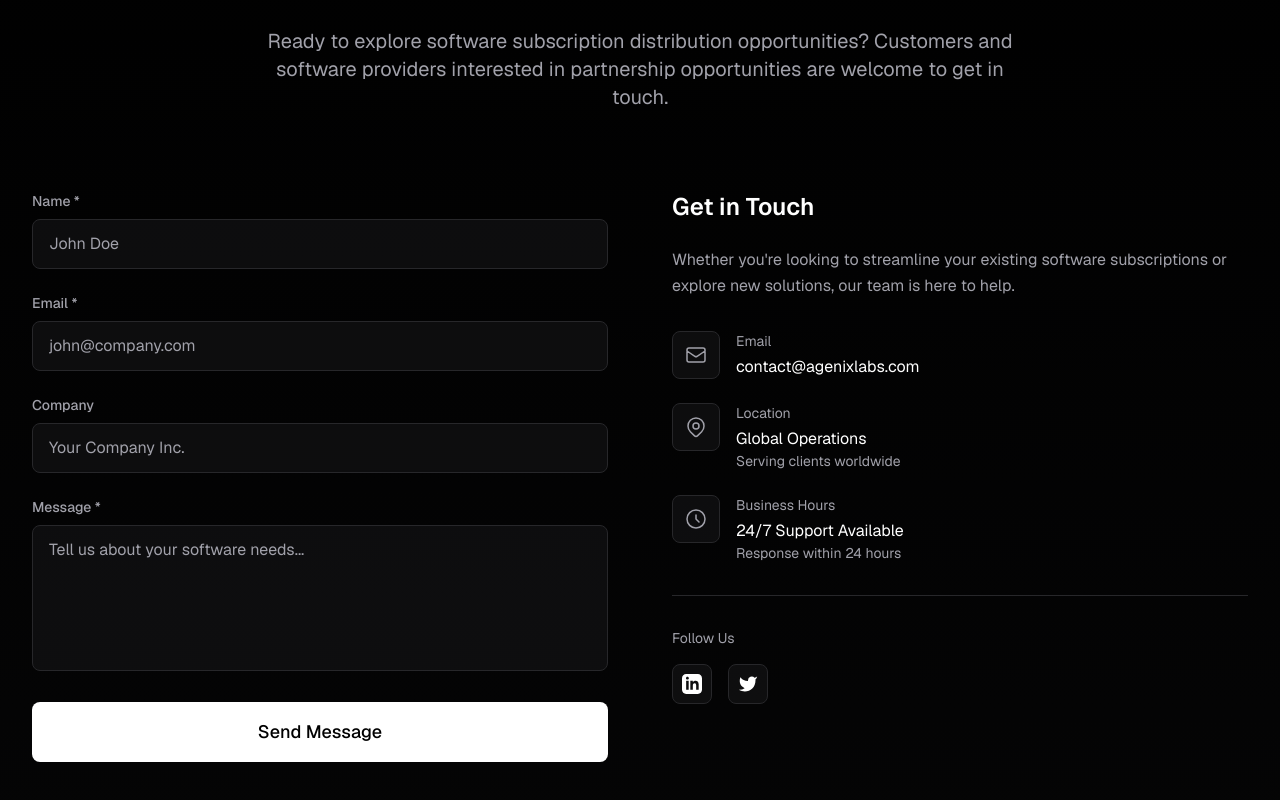
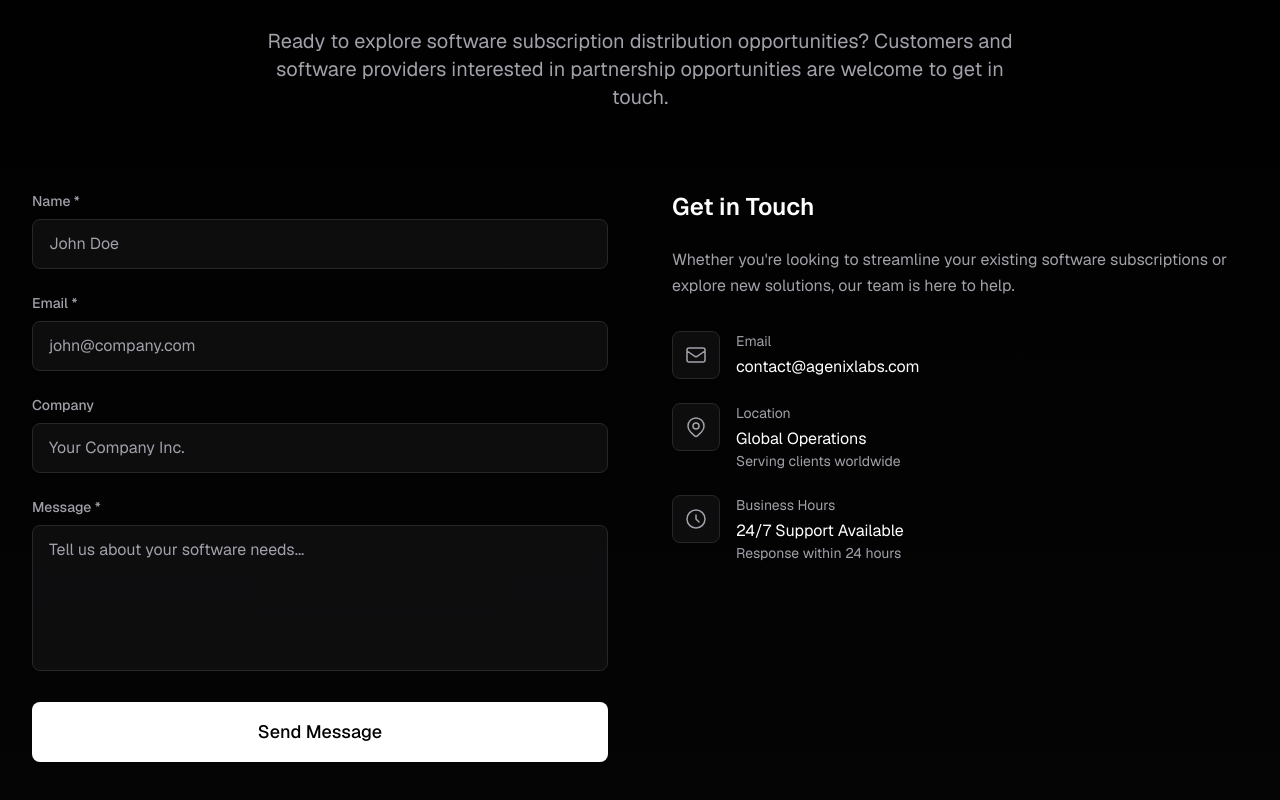
Before and after one commit to smallpipi404/agenix-labs-website, a Next.js app: page / in a window 1280 px wide. Shown: the part 3501-4301 px from the top of the page. Built offline with nearby package versions, Linux system fonts and the light colour scheme.

Commit message:
删除Contact中Follow Us区块
plan:plan_9ebb8dd4-e13b-4ba3-a7ce-0ac29ffd77df step:t46 status:completed

```diff
--- a/components/sections/Contact.tsx
+++ b/components/sections/Contact.tsx
@@ -179,31 +179,6 @@
                 </div>
               </div>
             </div>
-
-            {/* Social Links */}
-            <div className="pt-8 border-t border-gray-800">
-              <div className="text-sm text-gray-400 mb-4">Follow Us</div>
-              <div className="flex space-x-4">
-                <a
-                  href="#"
-                  className="w-10 h-10 rounded-lg bg-gray-900/50 border border-gray-800 hover:border-gray-600 flex items-center justify-center transition-colors"
-                  aria-label="LinkedIn"
-                >
-                  <svg className="w-5 h-5" fill="currentColor" viewBox="0 0 24 24">
-                    <path d="M19 0h-14c-2.761 0-5 2.239-5 5v14c0 2.761 2.239 5 5 5h14c2.762 0 5-2.239 5-5v-14c0-2.761-2.238-5-5-5zm-11 19h-3v-11h3v11zm-1.5-12.268c-.966 0-1.75-.79-1.75-1.764s.784-1.764 1.75-1.764 1.75.79 1.75 1.764-.783 1.764-1.75 1.764zm13.5 12.268h-3v-5.604c0-3.368-4-3.113-4 0v5.604h-3v-11h3v1.765c1.396-2.586 7-2.777 7 2.476v6.759z" />
-                  </svg>
-                </a>
-                <a
-                  href="#"
-                  className="w-10 h-10 rounded-lg bg-gray-900/50 border border-gray-800 hover:border-gray-600 flex items-center justify-center transition-colors"
-                  aria-label="Twitter"
-                >
-                  <svg className="w-5 h-5" fill="currentColor" viewBox="0 0 24 24">
-                    <path d="M23 3a10.9 10.9 0 01-3.14 1.53 4.48 4.48 0 00-7.86 3v1A10.66 10.66 0 013 4s-4 9 5 13a11.64 11.64 0 01-7 2c9 5 20 0 20-11.5a4.5 4.5 0 00-.08-.83A7.72 7.72 0 0023 3z" />
-                  </svg>
-                </a>
-              </div>
-            </div>
           </motion.div>
         </div>
       </div>
```
